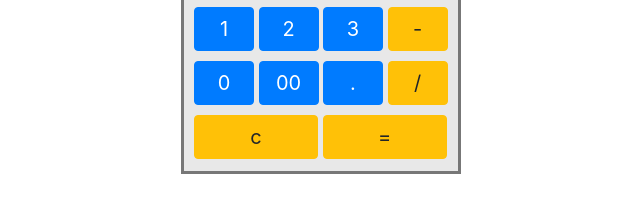
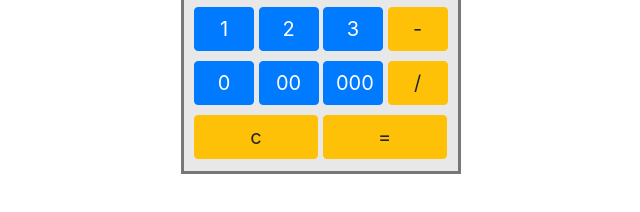
Before and after one commit to komol-chandra/basic-calculator, a plain HTML site: page index.html in a window 1280 px wide. Shown: the part 236-448 px from the top of the page, 319-959 px from the left. Drawn offline with nearby package versions, Linux system fonts and the light colour scheme.

Commit message:
Update index.html

```diff
--- a/index.html
+++ b/index.html
@@ -47,7 +47,7 @@
                 <div class="line">
                     <input type="button" name="btn" value="0" class="btn btn-primary" onclick="calculate(this.value)">
                     <input type="button" name="btn" value="00" class="btn btn-primary" onclick="calculate(this.value)">
-                    <input type="button" name="btn" value="." class="btn btn-primary" onclick="calculate(this.value)">
+                    <input type="button" name="btn" value="000" class="btn btn-primary" onclick="calculate(this.value)">
                     <input type="button" name="btn" value="/" class="btn btn-warning" onclick="calculate(this.value)">
                 </div>
 
```
